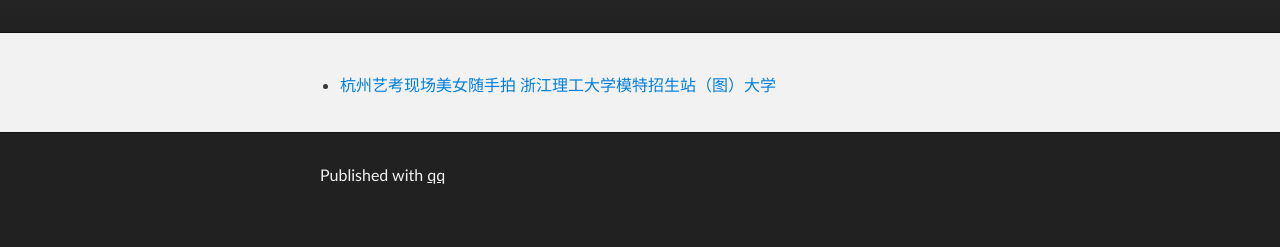
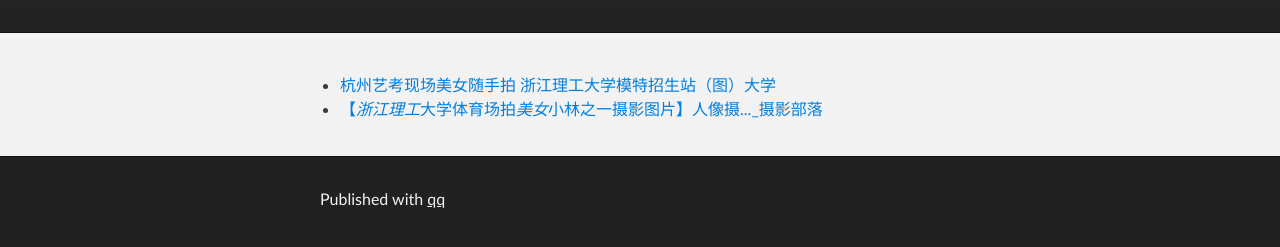
Before and after one commit to zstu-edu/zstu-edu.github.io, a plain HTML site: page news.html in a window 1280 px wide. Shown: the part 177-424 px from the top of the page. Drawn offline with Linux system fonts and the light colour scheme.

Commit message:
Update news.html

```diff
--- a/news.html
+++ b/news.html
@@ -28,6 +28,7 @@
       <section id="main_content" class="inner">
         <ul>
           <li><a href="http://www.19lou.com/forum-175-thread-35315365-1-1.html">杭州艺考现场美女随手拍 浙江理工大学模特招生站（图）大学</a></li>
+          <li><a href="https://www.baidu.com/link?url=E5igbbhL9Ap_5a9SQ4qPlTlFCf4KdjmJo56xZM4Xsx8Gmf70fwX6JVy1lXwBdrxi3OrTpAZ8gZDLxquyZK6ORK&amp;wd=&amp;eqid=c2b9a586000508ab0000000556290134" target="_blank">【<em>浙江理工</em>大学体育场拍<em>美女</em>小林之一摄影图片】人像摄..._摄影部落</a></li>
         </ul>
       </section>
     </div>
```
